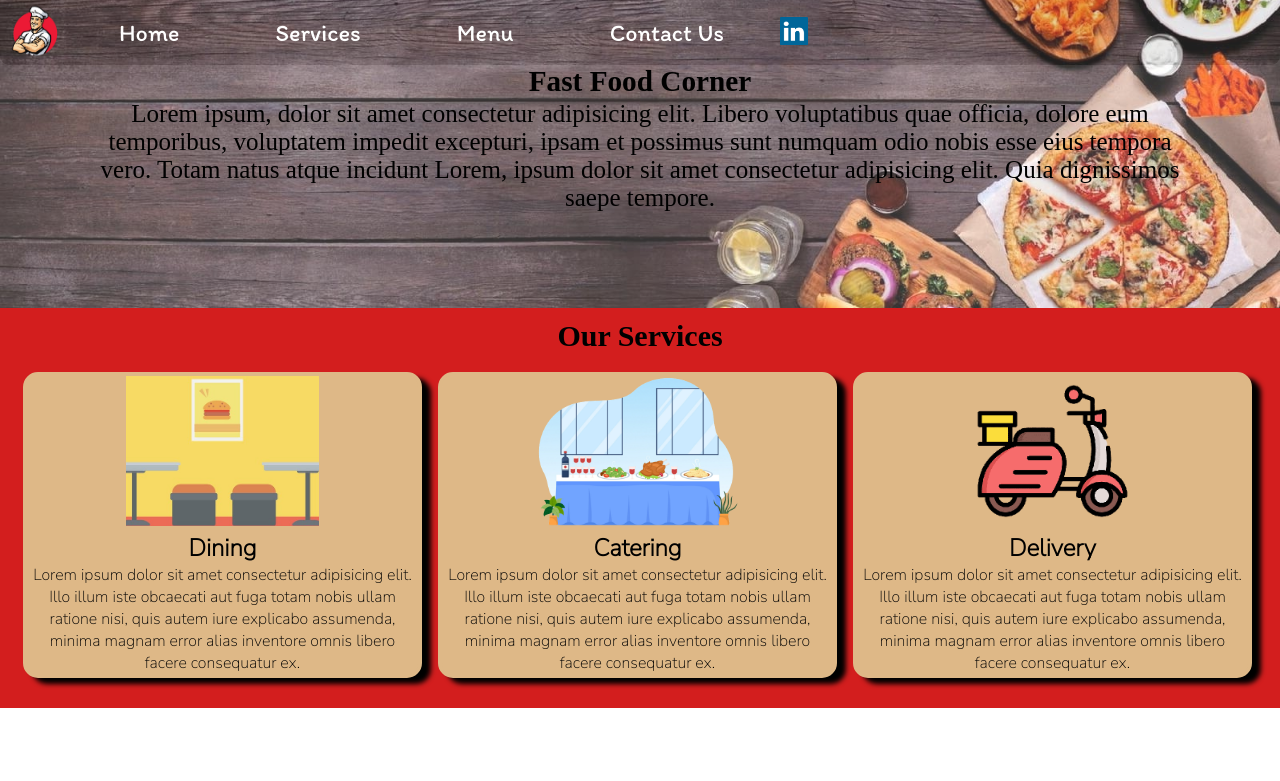
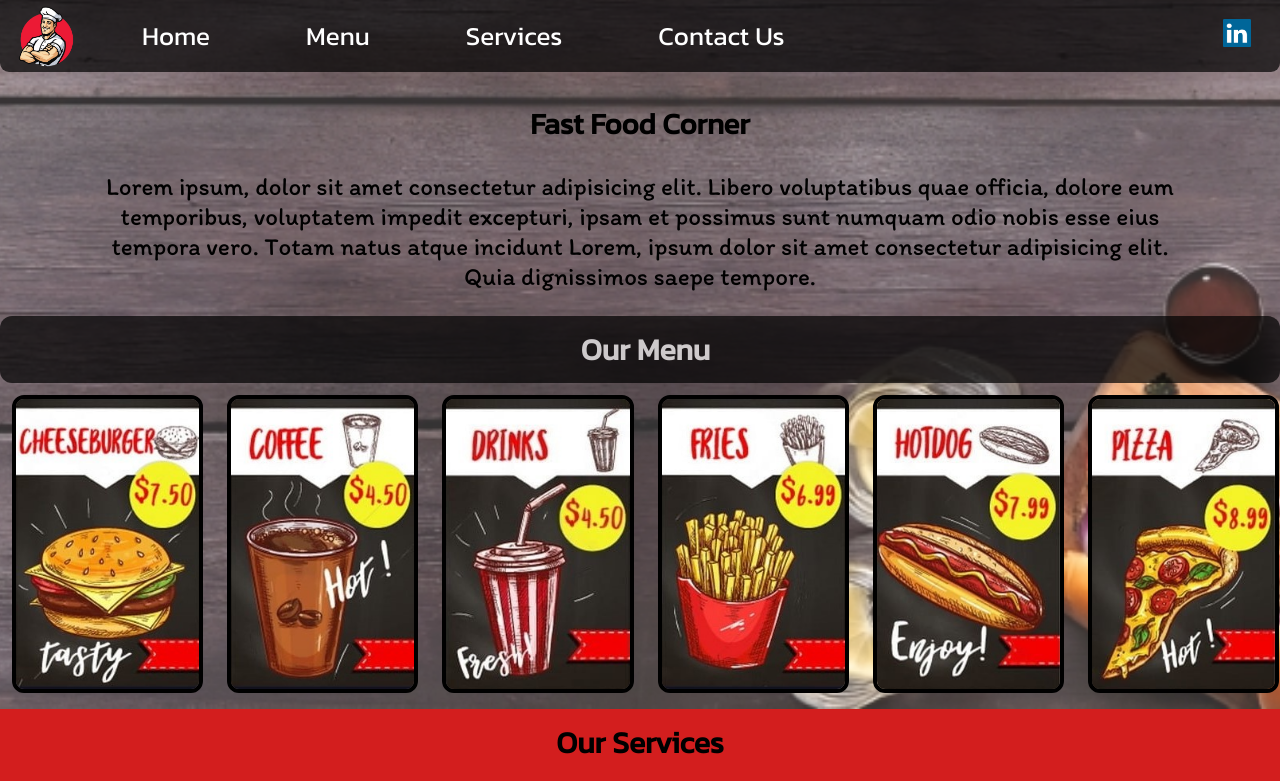
Before and after one commit to aniket-human/fast_food_corner, a plain HTML site: page index.html in a window 1280 px wide. Shown: the top 781 px of the page. Drawn offline with Linux system fonts and the light colour scheme.

Commit message:
Added Menu Section

```diff
--- a/css/style.css
+++ b/css/style.css
@@ -1,4 +1,4 @@
-/* CSS Reset */
+/* CSS Fix */
 *{
     margin: 0px;
     padding: 0px;
@@ -11,19 +11,21 @@ html{
 /* Navbar */
 
 .logo img{
-    width: 55px;
-    padding: 4px 8px;
+    width: 66px;
+    padding: 4px 14px;
 }
 
 .linkedin img{
     width: 28px;
-    padding: 4px 8px;
+    padding: 0px 8px;
+    padding-left: 390px;
 }
 
 .navbar{
     display: flex;
     align-items: center;
-    position: relative;
+    position: sticky;
+    top: 0px;
 }
 
 .navbar::before{
@@ -33,35 +35,35 @@ html{
     width: 100%;
     height: 100%;
     z-index: -1;
-    opacity: 0.4;
+    opacity: 0.7;
     border-bottom-left-radius: 9px;
     border-bottom-right-radius: 9px;
 }
 
-.navbar ul{
-    font-family: 'Itim', cursive;
+.navbar div{
+    font-family: 'Kanit', sans-serif;
     display: flex;
 }
 
-.navbar ul li{
+.navbar div li{
     list-style: none;
 }
 
-.navbar ul li a{
+.navbar div li a{
     text-decoration: none;
     display: block;
-    font-size: 24px;
+    font-size: 26px;
     padding: 3px 48px;
     color: white;
 }
 
-.navbar ul li a:hover{
-    color: black;
+.navbar div li a:hover{
+    color: red;
 }
 
 /* Home Section */
 
-.home-section{
+#home-section{
     font-size: 25px;
     display: flex;
     flex-direction: column;
@@ -70,18 +72,68 @@ html{
     justify-content: center;
 }
 
-.home-section::before{
+#home-section::before{
     content: '';
-    background: url(/media/other_img/home_bg.jpeg) no-repeat center center/cover;
+    background: url(/media/other_img/home_bg.png) no-repeat center center/cover;
     position: absolute;
-    height: 340px;
+    height: 1030px;
     width: 100%;
     z-index: -1;
     opacity: 0.8;
 }
 
-.home-section div p{
-    padding: 2px 100px;
+#home-section h3{
+    font-family: 'Kanit', sans-serif;
+    padding-top: 30px;
+}
+
+#home-section div p{
+    font-family: 'Itim', cursive;
+    padding: 25px 100px;
+}
+
+/* Menu Section */
+
+#menu-section{
+    display: flex;
+    flex-direction: column;
+}
+
+#menu-section h1{
+    display: block;
+    font-size: 30px;
+    text-align: center;
+    padding: 11px;
+    padding-left: 22px;
+    color: white;
+    font-family: 'Kanit', sans-serif;
+    background-color: black;
+    border-radius: 12px;
+    opacity: 0.7;
+    z-index: -1;
+}
+
+#menu-section::before{
+    content: '';
+    /* background: url(/media/menu/menu_bg.png) no-repeat center center/cover; */
+    position: absolute;
+    display: flex;
+    height: 395px;
+    width: 100%;
+    z-index: -1;
+    opacity: 0.9;
+}
+
+.menu-slideshow{
+    display: flex;
+    overflow-x: scroll;
+}
+
+.menu-box img{
+    border: 4px solid black;
+    border-radius: 12px;
+    margin: 12px;
+    height: 290px;
 }
 
 /* Services */
@@ -90,14 +142,13 @@ html{
     display: flex;
     flex-direction: column;
     text-align: center;
-    margin-top: 94px;
+    /* margin-top: 94px; */
     background-color: rgb(211, 30, 30);
     height: 400px;
 }
 
 #service_section::before{
     content: '';
-    /* background: url(/media/other_img/home_bg.jpeg) no-repeat center center/cover; */
     position: absolute;
     width: 100%;
     z-index: -1;
@@ -105,6 +156,7 @@ html{
 }
 
 #service_section h1{
+    font-family: 'Kanit', sans-serif;
     font-size: 30px;
     padding: 11px;
 }
@@ -123,7 +175,6 @@ html{
 }
 
 .service_box{
-    border: 4px solid burlywood ;
     border-radius: 15px;
     box-shadow: 9px 6px 5px;
     background-color: burlywood;
@@ -131,5 +182,5 @@ html{
 }
 
 body{
-    height: 111111px;
+    height: 11111px;
 }
--- a/index.html
+++ b/index.html
@@ -8,9 +8,8 @@
     <title>Best Fast Food Corner</title>
     <link rel="stylesheet" href="/css/style.css">
     <link rel="preconnect" href="https://fonts.googleapis.com">
-
     <link rel="preconnect" href="https://fonts.gstatic.com" crossorigin>
-    <link href="https://fonts.googleapis.com/css2?family=Itim&family=Nunito+Sans:wght@200&display=swap"
+    <link href="https://fonts.googleapis.com/css2?family=Itim&family=Kanit&family=Nunito+Sans:wght@200&display=swap"
         rel="stylesheet">
 </head>
 
@@ -20,18 +19,19 @@
         <div class="logo">
             <img src="/media/website_icon.png" alt="website logo">
         </div>
-        <ul>
-            <li><a href="#home">Home</a></li>
+        <div>
+            <li><a href="#home-section">Home</a></li>
+            <li><a href="#menu-section">Menu</a></li>
             <li><a href="#service_section">Services</a></li>
-            <li><a href="#menu">Menu</a></li>
             <li><a href="#contact">Contact Us</a></li>
-        </ul>
+        </div>
         <div class="linkedin">
-            <a href="https://www.linkedin.com/in/aniket-kumar-jha/" target="_blank"><img src="/media/other_img/linkedin_logo.png" alt="developer linkedin link"></a>
+            <a href="https://www.linkedin.com/in/aniket-kumar-jha/" target="_blank"><img
+                    src="/media/other_img/linkedin_logo.png" alt="Developer Linkedin link"></a>
         </div>
     </nav>
     <!-- Home Section -->
-    <section class="home-section">
+    <section id="home-section">
         <div>
             <h3>Fast Food Corner</h3>
             <p>Lorem ipsum, dolor sit amet consectetur adipisicing elit. Libero voluptatibus quae officia, dolore eum
@@ -40,6 +40,33 @@
                 dignissimos saepe tempore.</p>
         </div>
     </section>
+    <!-- Menu Section -->
+    <secton id="menu-section">
+        <h1>Our Menu</h1>
+        <div class="menu-slideshow">
+            <div class="menu-box">
+                <img src="/media/menu/menu_burger.jpeg" alt="">
+            </div>
+            <div class="menu-box">
+                <img src="/media/menu/menu_coffee.jpeg" alt="">
+            </div>
+            <div class="menu-box">
+                <img src="/media/menu/menu_drinks.jpeg" alt="">
+            </div>
+            <div class="menu-box">
+                <img src="/media/menu/menu_fries.jpeg" alt="">
+            </div>
+            <div class="menu-box">
+                <img src="/media/menu/menu_hotdog.jpeg" alt="">
+            </div>
+            <div class="menu-box">
+                <img src="/media/menu/menu_pizza.jpeg" alt="">
+            </div>
+            <div class="menu-box">
+                <img src="/media/menu/menu_popcorn.jpeg" alt="">
+            </div>
+        </div>
+    </secton>
     <!-- Service Section -->
     <section id="service_section">
         <h1>Our Services</h1>
```
Also changed, not shown: media/menu/menu_bg.png (added), media/menu/menu_burger.jpeg (added), media/menu/menu_coffee.jpeg (added), media/menu/menu_drinks.jpeg (added), media/menu/menu_fries.jpeg (added), media/menu/menu_hotdog.jpeg (added), media/menu/menu_pizza.jpeg (added), media/menu/menu_popcorn.jpeg (added), media/other_img/home_bg.jpeg (deleted), media/other_img/home_bg.png (added).
